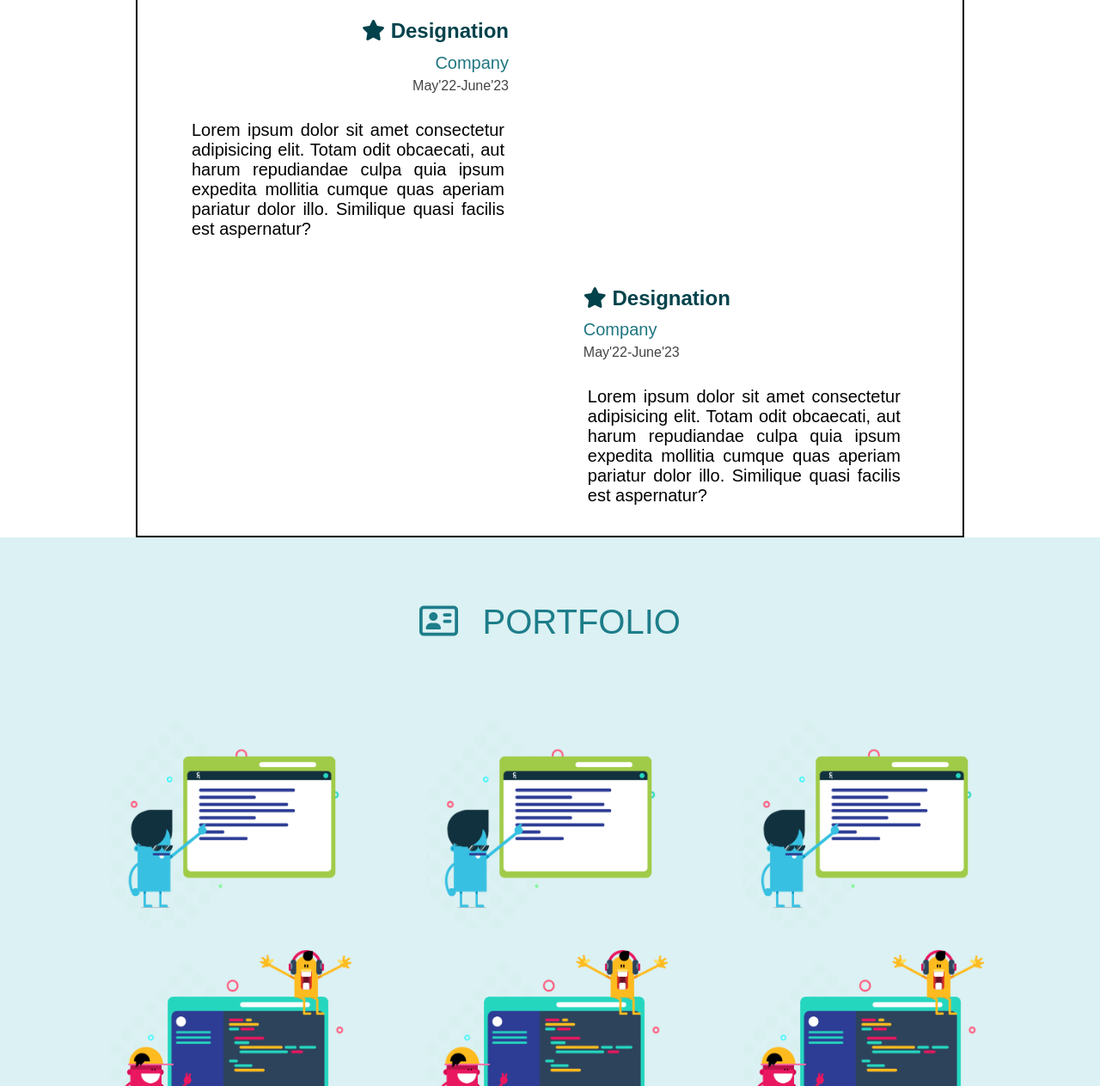
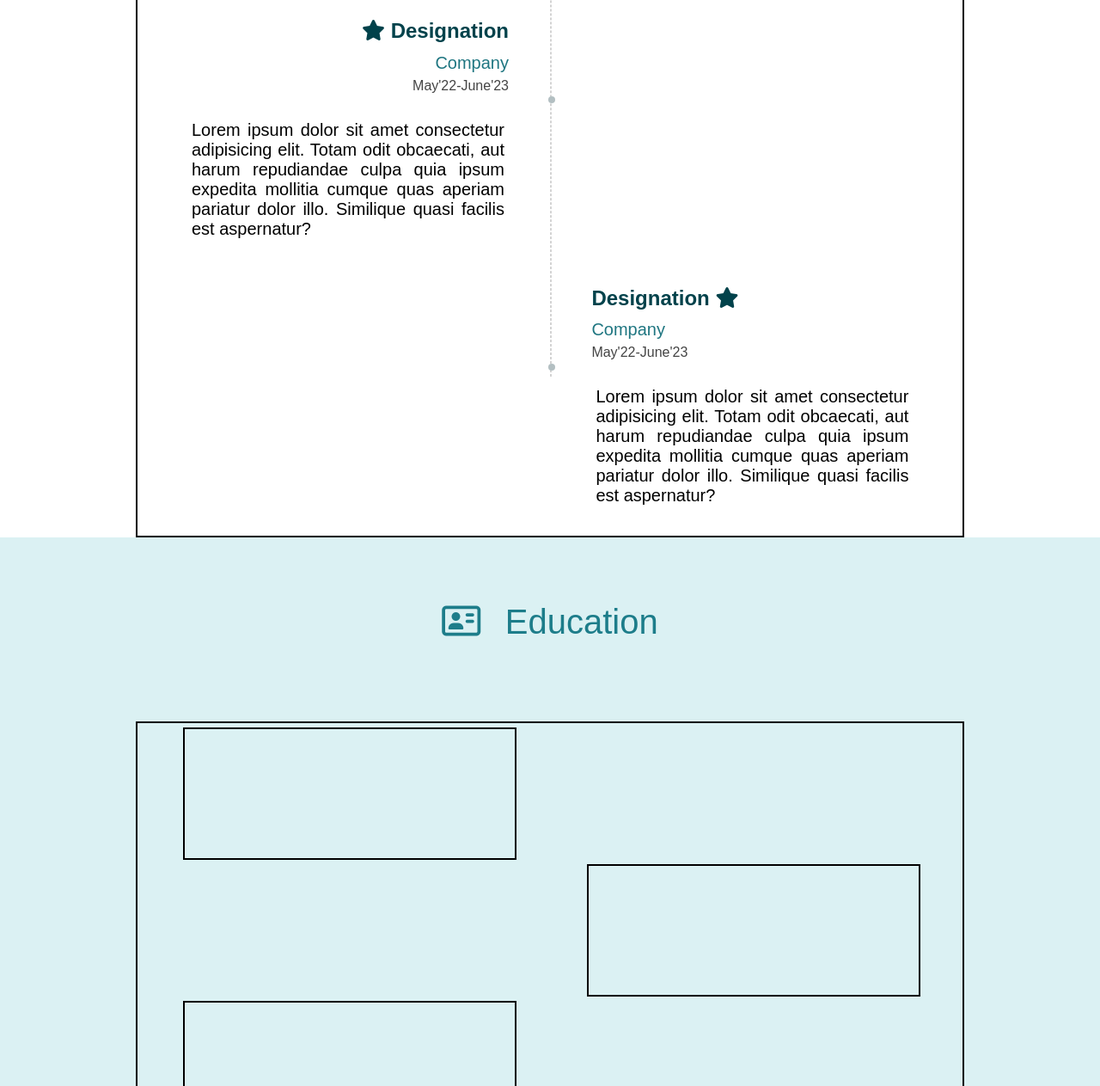
Before and after one commit to nish2503/Resume-Project, a plain HTML site: page index.html in a window 1280 px wide. Shown: the part 2169-3432 px from the top of the page at 86% size. Drawn offline with Linux system fonts and the light colour scheme.

Commit message:
work exp section

```diff
--- a/index.html
+++ b/index.html
@@ -87,7 +87,7 @@
                     <i class="fa-solid fa-code"></i>
                 </span>
                 <span>
-                    SKILLS
+                    Skills
                 </span>
             </h1>
             <div class="skills-display">
@@ -129,7 +129,7 @@
                     <i class="fa-solid fa-briefcase"></i>
                 </span>
                 <span>
-                    EXPERIENCE
+                    Work Experience
                 </span>
             </h1>
 
@@ -140,6 +140,21 @@
                         <h2>
                             <i class="fa-solid fa-star"></i>
                             Designation
+                        </h2>
+                        <h4>Company</h4>
+                        <p>May'22-June'23</p>
+                        </div>
+                    </div>
+                    <div class="exp-details">
+                        <p>Lorem ipsum dolor sit amet consectetur adipisicing elit. Totam odit obcaecati, aut harum repudiandae culpa quia ipsum expedita mollitia cumque quas aperiam pariatur dolor illo. Similique quasi facilis est aspernatur?</p>
+                    </div>
+                </div>
+                <div class="timeline-box">
+                    <div class="designation">
+                        <div class="desig-details">
+                        <h2>
+                            Designation
+                            <i class="fa-solid fa-star"></i>
                         </h2>
                         <h4>Company</h4>
                         <p>May'22-June'23</p>
@@ -168,8 +183,8 @@
                     <div class="designation">
                         <div class="desig-details">
                         <h2>
+                            Designation
                             <i class="fa-solid fa-star"></i>
-                            Designation
                         </h2>
                         <h4>Company</h4>
                         <p>May'22-June'23</p>
@@ -179,30 +194,46 @@
                         <p>Lorem ipsum dolor sit amet consectetur adipisicing elit. Totam odit obcaecati, aut harum repudiandae culpa quia ipsum expedita mollitia cumque quas aperiam pariatur dolor illo. Similique quasi facilis est aspernatur?</p>
                     </div>
                 </div>
-                <div class="timeline-box">
-                    <div class="designation">
-                        <div class="desig-details">
-                        <h2>
-                            <i class="fa-solid fa-star"></i>
-                            Designation
-                        </h2>
-                        <h4>Company</h4>
-                        <p>May'22-June'23</p>
-                        </div>
-                    </div>
-                    <div class="exp-details">
-                        <p>Lorem ipsum dolor sit amet consectetur adipisicing elit. Totam odit obcaecati, aut harum repudiandae culpa quia ipsum expedita mollitia cumque quas aperiam pariatur dolor illo. Similique quasi facilis est aspernatur?</p>
+                <div class="timeline-divider">
+                    <div class="timeline-traveller">
+                        <i class="fa-solid fa-plane"></i>
                     </div>
                 </div>
             </div>
         </section>
+
+        <section id="education">
+            <h1 class="section-heading mb75px">
+                <span>
+                    <i class="fa-regular fa-address-card"></i>
+                </span>
+                <span>
+                    Education
+                </span>
+            </h1>
+            <div class="education">
+                <div class="education-box">
+
+                </div>
+                <div class="education-box">
+
+                </div>
+                <div class="education-box">
+
+                </div>
+                <div class="education-box">
+
+                </div>
+            </div>
+        </section>
+
         <section id="portfolio">
             <h1 class="section-heading mb75px">
                 <span>
                     <i class="fa-regular fa-address-card"></i>
                 </span>
                 <span>
-                    PORTFOLIO
+                    Portfolio
                 </span>
             </h1>
 
@@ -234,9 +265,7 @@
         </div>
     </section>
 
-        <section id="education">
 
-        </section>
 
         <section id="contact">
             <h1 class="contact-section-heading mb75px">
@@ -244,7 +273,7 @@
                     <i class="fa-regular fa-address-card"></i>
                 </span>
                 <span>
-                    CONTACT
+                    Contact
                 </span>
             </h1>
         <div class="contact-container">
--- a/style.css
+++ b/style.css
@@ -225,6 +225,8 @@ section:nth-child(2n){
     position: relative;
     width: 75%;
     border: 2px solid black;
+    /* display: flex;
+    flex-direction: column; */
 }
 
 .timeline-box{
@@ -240,7 +242,7 @@ section:nth-child(2n){
 }
 
 .timeline-box:nth-child(2n){
-    left: 53%;
+    left: 54%;
 
 }
 
@@ -287,7 +289,70 @@ section:nth-child(2n){
     margin-top: -20px;
 }
 
+.timeline-divider{
+    position: absolute; /*to place it in empty space of container*/
+    border: 0.1rem dashed lightgray;
+    width: 0;
+    height: 75%;
+    top: 10%;
+    left: 50%;
+}
 
+.timeline-traveller{
+    position: sticky;
+    top: 25%;
+    transform: rotate(90deg);
+    z-index: 2;
+}
+
+.timeline-traveller i{
+    color: rgb(1, 66, 75);
+}
+
+.timeline-box:nth-child(2n+1):after{ /*means after content of timeline box*/
+    content: '';
+    position: absolute;
+    top: 36%;
+    right: -12.7%;
+    border-radius: 50%;
+    width: 0.5rem;
+    height: 0.5rem;
+    background-color: rgb(179, 191, 194);
+    z-index: 1;
+}
+
+.timeline-box:nth-child(2n):after{ /*means after content of timeline box*/
+    content: '';
+    position: absolute;
+    top: 36%;
+    left: -11.8%;
+    border-radius: 50%;
+    width: 0.5rem;
+    height: 0.5rem;
+    background-color: rgb(179, 191, 194);
+    z-index: 1;
+}
+
+/* Education Section */
+
+.education{
+    position: relative;
+    border: 2px solid black;
+    width: 75%;
+}
+
+.education-box{
+    position: relative;
+    margin: 5px;
+    width: 40%;
+    min-height: 150px;
+    border: 2px solid black;
+    left: 5%;
+}
+
+.education-box:nth-child(2n){
+    left: 54%;
+}
 
 /* Portfolio Section */
 
```
